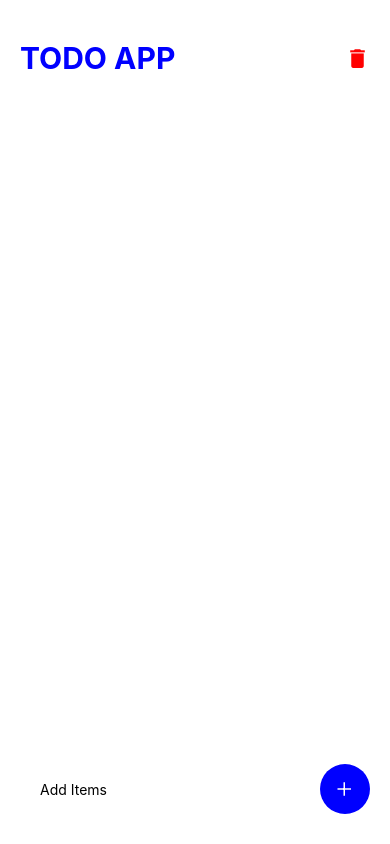
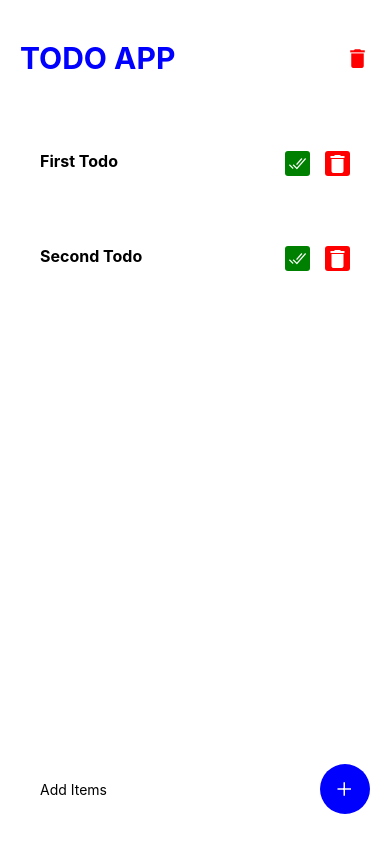
Before and after one commit to NyX1337/GymApp, a React Native app: screen / in a window 390 px wide. Built offline with nearby package versions, Linux system fonts and the light colour scheme.

Commit message:
added Flatlist for certain items

```diff
--- a/App.tsx
+++ b/App.tsx
@@ -1,4 +1,4 @@
-import React from 'react'
+import React, { useState } from 'react'
 import { MaterialCommunityIcons } from '@expo/vector-icons'
 import { Ionicons } from '@expo/vector-icons'
 import {
@@ -7,15 +7,44 @@ import {
   Text,
   TextInput,
   TouchableOpacity,
+  FlatList,
 } from 'react-native'
 
 export default function App() {
+  const [todo, setTodo] = useState([
+    { id: 1, task: 'First Todo', completed: true },
+    { id: 2, task: 'Second Todo', completed: true },
+  ])
+
+  function ListItem({ todo }) {
+    return (
+      <View style={styles.listItems}>
+        <View style={{ flex: 1 }}>
+          <Text style={styles.addItemsText}>{todo?.task}</Text>
+        </View>
+        <TouchableOpacity style={[styles.Icons]}>
+          <Ionicons name='checkmark-done' size={20} color='white' />
+        </TouchableOpacity>
+        <TouchableOpacity style={[styles.Icons, { backgroundColor: 'red' }]}>
+          <MaterialCommunityIcons name='delete' size={24} color='white' />
+        </TouchableOpacity>
+      </View>
+    )
+  }
+
   return (
     <View style={{ flex: 1, backgroundColor: '#fff' }}>
       <View style={styles.header}>
         <Text style={styles.todoText}>TODO APP</Text>
         <MaterialCommunityIcons name='delete' size={25} color='red' />
       </View>
+
+      <FlatList
+        showsVerticalScrollIndicator={false}
+        contentContainerStyle={{ padding: 20, paddingBottom: 100 }}
+        data={todo}
+        renderItem={({ item }) => <ListItem todo={item} />}
+      />
       <View style={styles.footer}>
         <View style={styles.container}>
           <TextInput placeholder='Add Items' />
@@ -70,4 +99,26 @@ const styles = StyleSheet.create({
     justifyContent: 'center',
     alignItems: 'center',
   },
+  Icons: {
+    height: 25,
+    width: 25,
+    backgroundColor: 'green',
+    justifyContent: 'center',
+    alignItems: 'center',
+    marginLeft: 15,
+    borderRadius: 3,
+    flexDirection: 'row',
+  },
+  listItems: {
+    padding: 20,
+    marginVertical: 15,
+    backgroundColor: 'white',
+    flexDirection: 'row',
+    elevation: 15,
+    borderRadius: 8,
+  },
+  addItemsText: {
+    fontWeight: 'bold',
+    fontSize: 16,
+  },
 })
```
